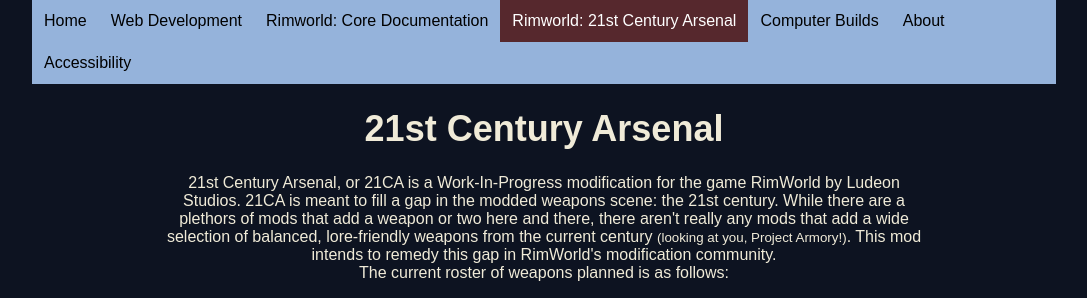
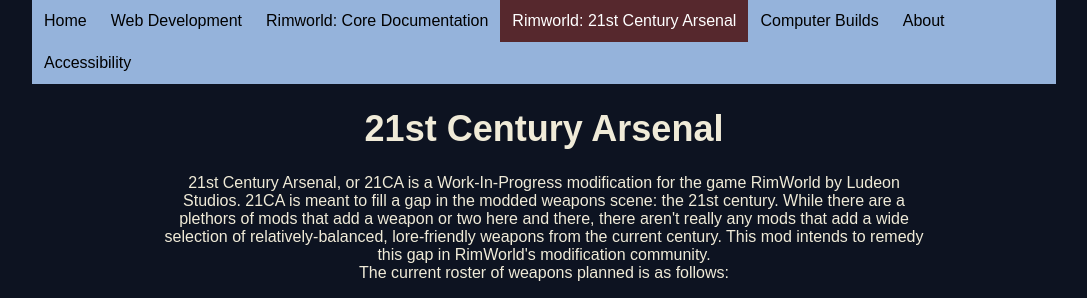
Before and after one commit to Axinex/axinex.github.io, a plain HTML site: page 21ca.html in a window 1280 px wide. Shown: the top 298 px of the page, without its empty margins (96-1183 px from the left). Drawn offline with Linux system fonts and the light colour scheme; grey boxes are pictures that could not be loaded.

Commit message:
Update 21ca.html

```diff
--- a/21ca.html
+++ b/21ca.html
@@ -29,7 +29,7 @@
         </header>
         <main>
             <h1>21st Century Arsenal</h1>
-            <p>21st Century Arsenal, or 21CA is a Work-In-Progress modification for the game RimWorld by Ludeon Studios. 21CA is meant to fill a gap in the modded weapons scene: the 21st century. While there are a plethors of mods that add a weapon or two here and there, there aren't really any mods that add a wide selection of balanced, lore-friendly weapons from the current century <small>(looking at you, Project Armory!)</small>. This mod intends to remedy this gap in RimWorld's modification community.</p>
+            <p>21st Century Arsenal, or 21CA is a Work-In-Progress modification for the game RimWorld by Ludeon Studios. 21CA is meant to fill a gap in the modded weapons scene: the 21st century. While there are a plethors of mods that add a weapon or two here and there, there aren't really any mods that add a wide selection of relatively-balanced, lore-friendly weapons from the current century. This mod intends to remedy this gap in RimWorld's modification community.</p>
             <p>The current roster of weapons planned is as follows:</p><br>
             <iframe src="https://docs.google.com/spreadsheets/d/e/2PACX-1vT7QN_US_Jd0Zr8a07bjHCqSNOOG6C8vHvJd1-UPuVALtVeOwaEugqQqGWrRcx7mjeV-_nvRF55m0DM/pubhtml?widget=true&amp;headers=false"></iframe> <!--This is an embedded Google Sheets document--><br>
             <p>The current plan is to ensure that there is a healthy selection of weapons available before publishing the mod to Steam Workshop. However, the mod is available on GitHub at the below link:</p>
```
